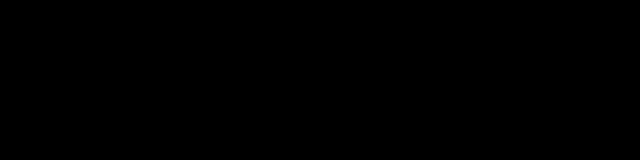
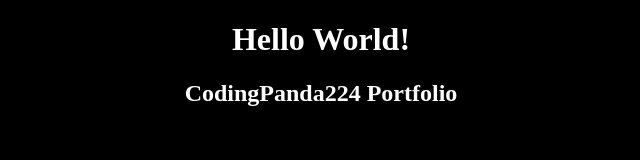
Before and after one commit to CodingPanda224/codingpanda224.github.io, a plain HTML site: page index.html in a window 1280 px wide. Shown: the whole page, without its empty margins (319-959 px from the left). Drawn offline with Linux system fonts and the light colour scheme.

Commit message:
finally i got it

```diff
--- a/style.css
+++ b/style.css
@@ -1,5 +1,10 @@
 h1 {
-    text-decoration-color: white;
+    color: white;
+}
+
+
+h2 {
+    color: white;
 }
 
 body {
```
